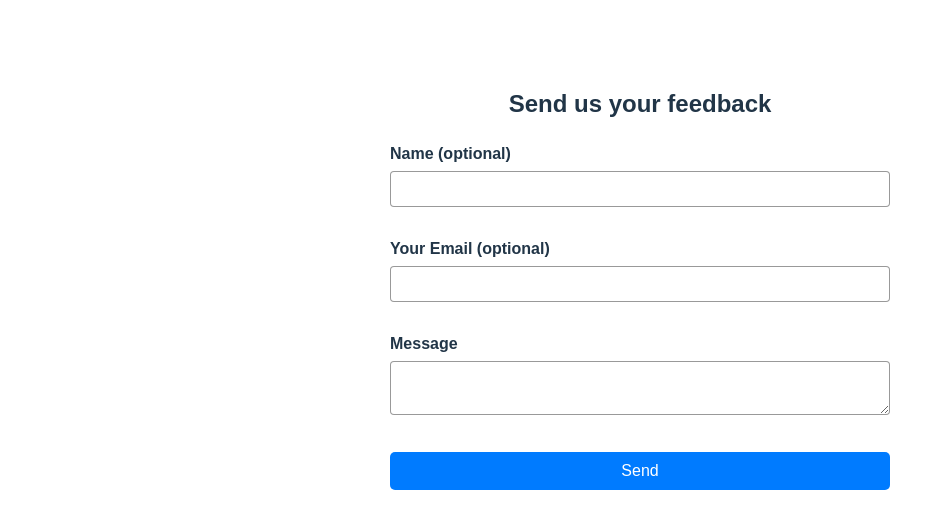
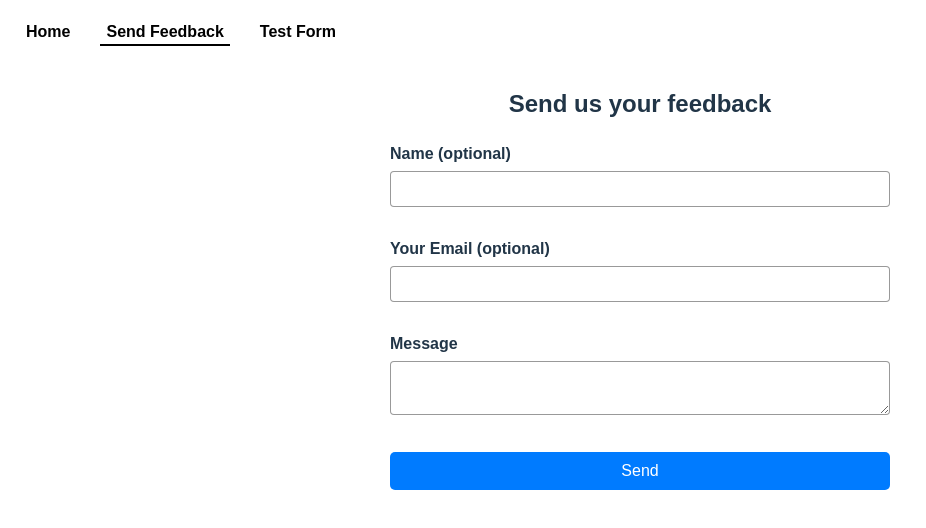
Before and after one commit to chaz9127/autofilly-landing-page, a React (Vite) app: page /feedback in a window 1280 px wide. Shown: the top 528 px of the page, without its empty margins (0-926 px from the left). Built offline with nearby package versions, Linux system fonts and the light colour scheme.

Commit message:
fixing nav style for light mode

```diff
--- a/src/Components/Nav/Nav.scss
+++ b/src/Components/Nav/Nav.scss
@@ -21,3 +21,14 @@
         }
     }
 }
+
+@media (prefers-color-scheme: light) {
+    .nav-container {
+        .nav-link {
+            color: black;
+            &.active {
+                border-color: black;
+            }
+        }
+    }
+}
```
